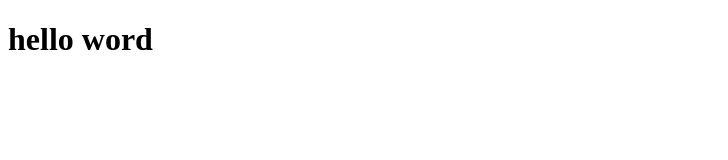
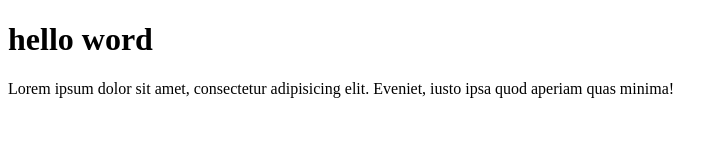
Before and after one commit to lupa-stack/rozzaq-git-tes, a plain HTML site: page index.html in a window 1280 px wide. Shown: the whole page, without its empty margins (0-728 px from the left). Drawn offline with Linux system fonts and the light colour scheme.

Commit message:
menambahkan paragraph

```diff
--- a/index.html
+++ b/index.html
@@ -7,5 +7,9 @@
   </head>
   <body>
     <h1>hello word</h1>
+    <p>
+      Lorem ipsum dolor sit amet, consectetur adipisicing elit. Eveniet, iusto
+      ipsa quod aperiam quas minima!
+    </p>
   </body>
 </html>
```
